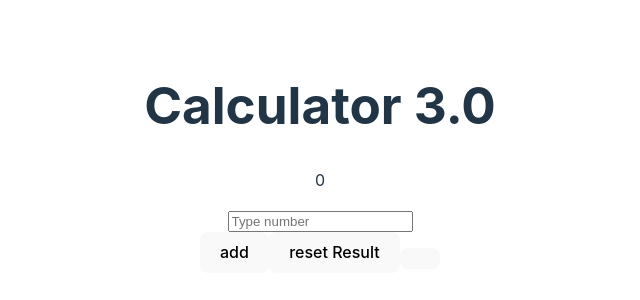
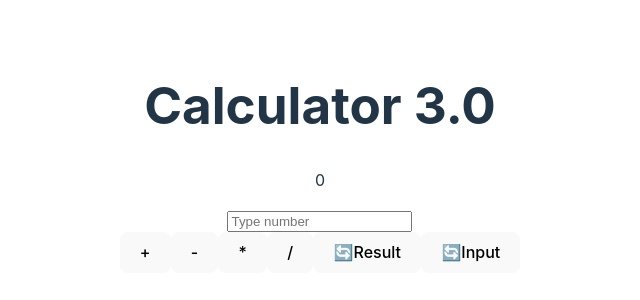
Before and after one commit to Jadashi97/miniProjects, a React (Vite) app in the folder calculator-3.0/: page / in a window 1280 px wide. Shown: the part 242-542 px from the top of the page, without its empty margins (320-960 px from the left). Built offline with nearby package versions, Linux system fonts and the light colour scheme.

Commit message:
(feat): finished calculator. Learned how to use the useRef hook

```diff
--- a/calculator-3.0/src/App.jsx
+++ b/calculator-3.0/src/App.jsx
@@ -4,13 +4,27 @@ import './App.css';
 
 
 function App() {
-  const inputRef = useRef(null);
+  const inputRef = useRef(null); // useRef === used to only refer a value that we dont need to render
   const resultRef = useRef(null);
   const [result, setResult] = useState(0);
 
   const plus = (e)=> {
     e.preventDefault()
-    setResult((result)=> result + Number(inputRef.current.value))
+    setResult((result)=> result + Number(inputRef.current.value));
+  }
+  const substract = (e)=> {
+    e.preventDefault();
+    setResult((result)=> result - Number(inputRef.current.value));
+  }
+
+  const multiply = (e)=> {
+    e.preventDefault()
+    setResult((result)=> result * Number(inputRef.current.value));
+  }
+
+  const divide = (e)=> {
+    e.preventDefault()
+    setResult((result)=> result / Number(inputRef.current.value));
   }
 
 
@@ -37,10 +51,12 @@ function App() {
           placeholder='Type number'
         />
         <br />
-        <button>add</button>
-        <button onClick={resetResult}>reset Result</button>
-        <button>{resetInput}</button>
-
+        <button onClick={plus}>+</button>
+        <button onClick={substract}>-</button>
+        <button onClick={multiply}>*</button>
+        <button onClick={divide}>/</button>
+        <button onClick={resetResult}>🔄Result</button>
+        <button onClick={resetInput}>🔄Input</button>
       </form>
     </div>
   )
```
